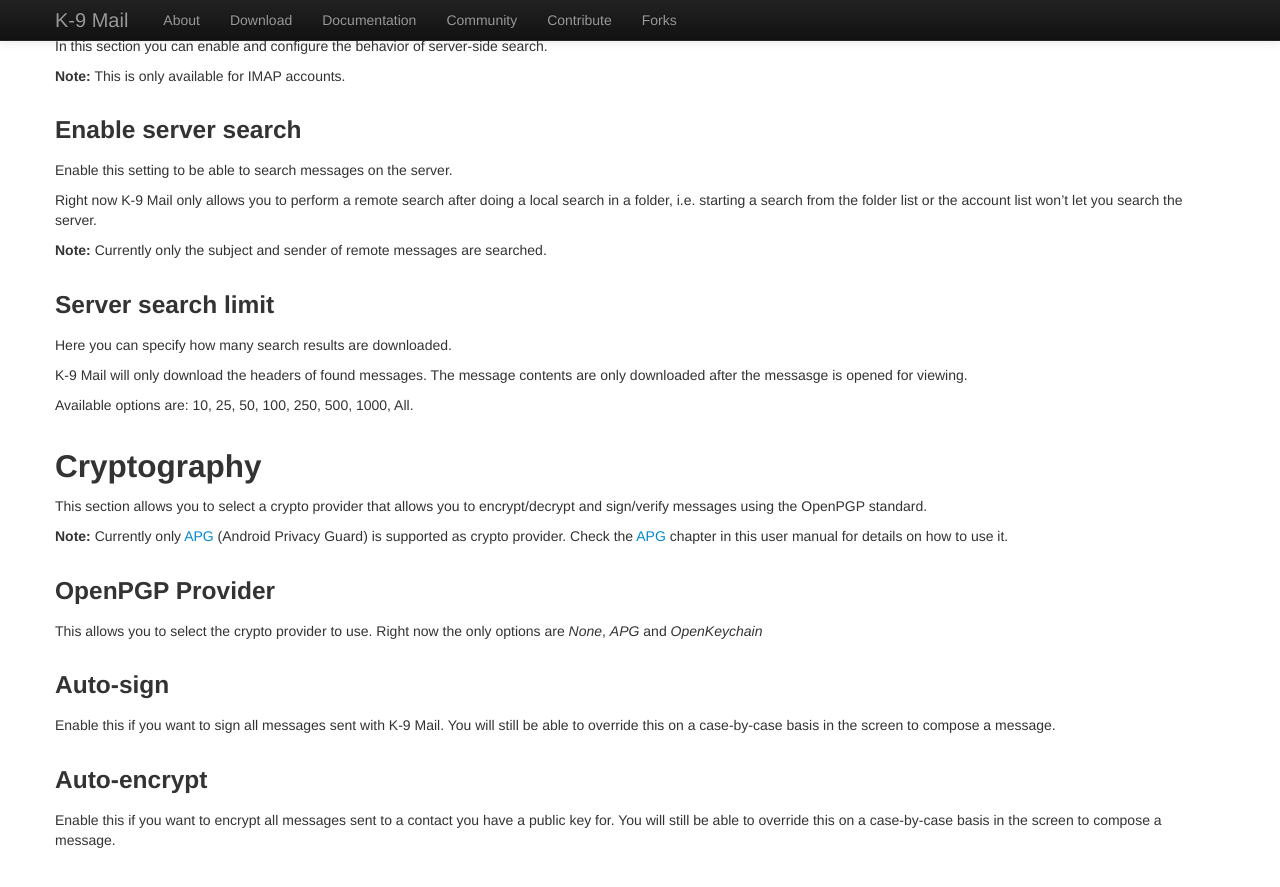
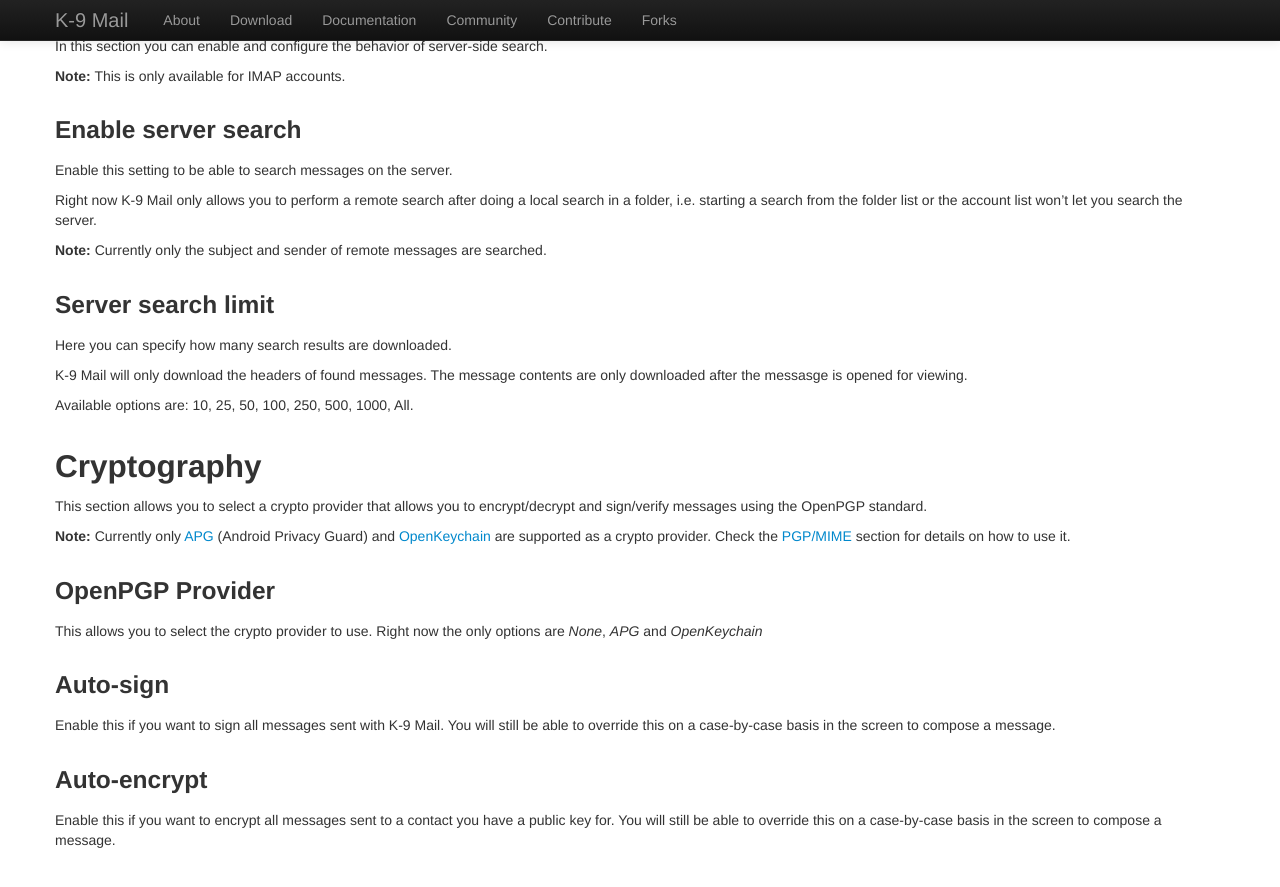
Before and after one commit to k9mail/k9mail.app, a Jekyll site: the page built from documentation/settings/account.md, in a window 1280 px wide and 900 px high, scrolled down 8019 px. Shown: the top 887 px of the window. Built offline with Jekyll 4.4.1, drawn with Linux system fonts in a browser that asks for light colours; nearby versions of some CDN libraries.

Commit message:
Update account.md

```diff
--- a/documentation/settings/account.md
+++ b/documentation/settings/account.md
@@ -351,7 +351,7 @@ Available options are: 10, 25, 50, 100, 250, 500, 1000, All.
 ## Cryptography
 This section allows you to select a crypto provider that allows you to encrypt/decrypt and sign/verify messages using the OpenPGP standard.
 
-**Note:** Currently only [APG](https://play.google.com/store/apps/details?id=org.thialfihar.android.apg) (Android Privacy Guard) is supported as crypto provider. Check the [APG](Manual-APG) chapter in this user manual for details on how to use it.
+**Note:** Currently only [APG](https://play.google.com/store/apps/details?id=org.thialfihar.android.apg) (Android Privacy Guard) and [OpenKeychain](https://www.openkeychain.org/) are supported as a crypto provider. Check the [PGP/MIME](/documentation/encryption/pgpmime.html) section for details on how to use it.
 
 ### OpenPGP Provider
 This allows you to select the crypto provider to use. Right now the only options are *None*, *APG* and *OpenKeychain*
```
